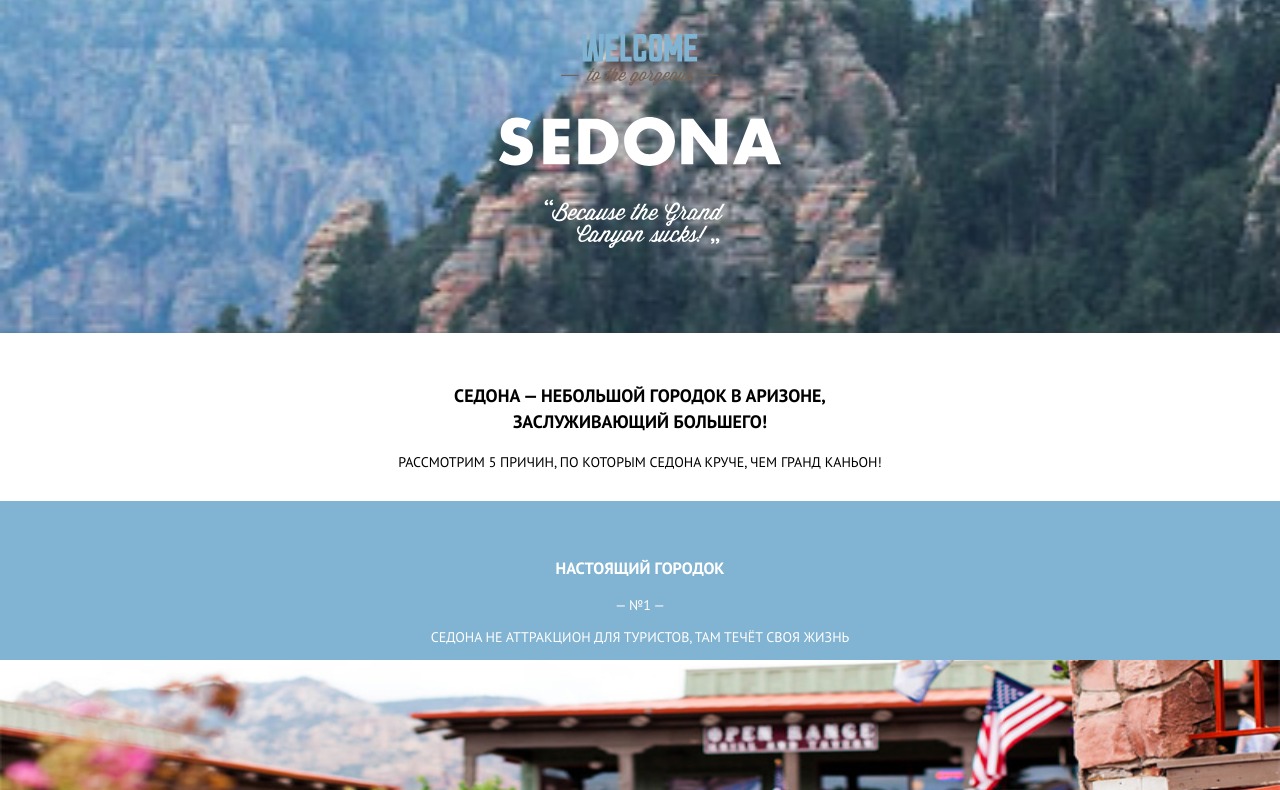
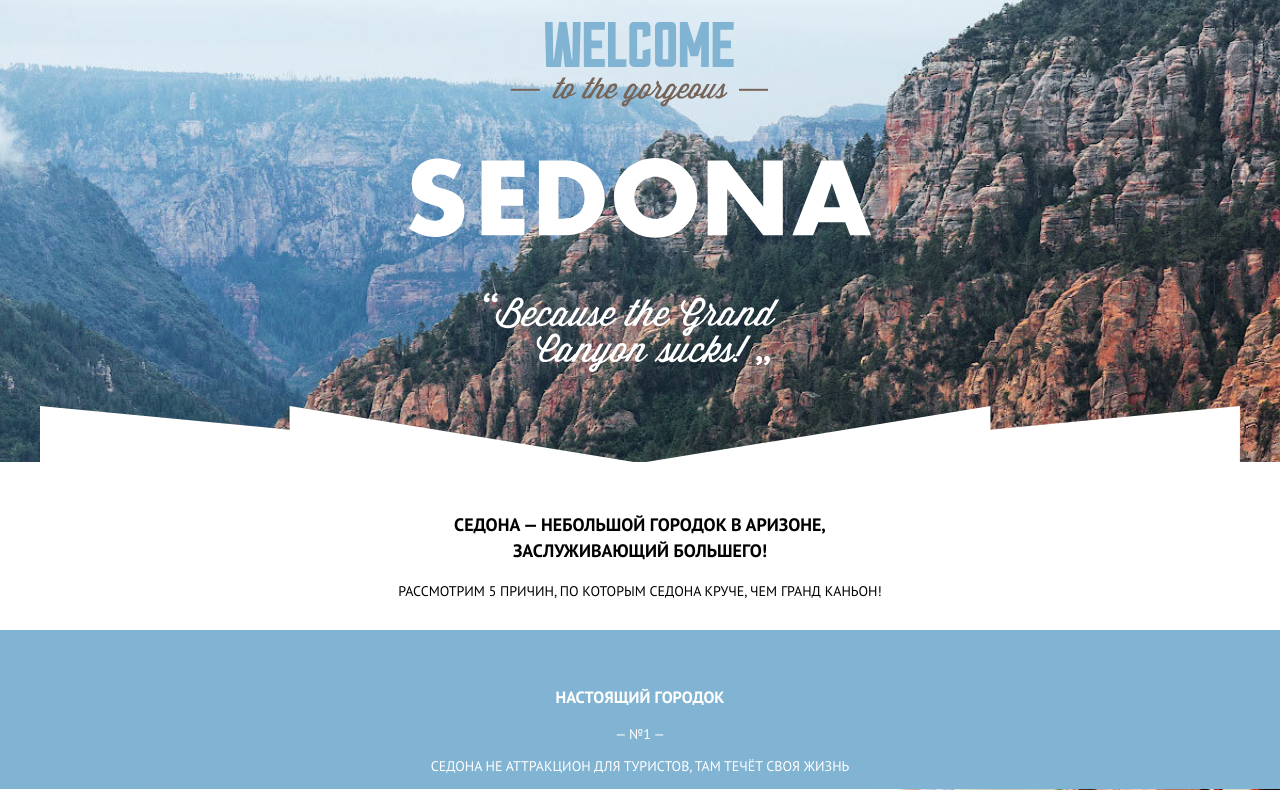
Before and after one commit to artsamoilov/235940-sedona-26, a website: page source/index.html in a window 1280 px wide. Shown: the part 112-902 px from the top of the page. Drawn offline with nearby package versions, Linux system fonts and the light colour scheme; files that its build step writes are made by us from their sources.

Commit message:
add main hero styling

```diff
--- a/source/sass/blocks/hero.scss
+++ b/source/sass/blocks/hero.scss
@@ -1,13 +1,41 @@
+@import "../global/variables";
+
 .hero {
+  z-index: -1;
+  position: relative;
   background-color: #7c97a3;
   background-repeat: no-repeat;
   background-size: cover;
   background-position: center;
   background-image: url("/img/back-mobile.jpg");
-  padding: 90px 0 85px;
+  padding: 90px 20px 85px;
+
+  &::after {
+    position: absolute;
+    bottom: -1px;
+    left: 0;
+    right: 0;
+    min-width: 100vw;
+    height: 57px;
+    content: "";
+    background-repeat: no-repeat;
+    background-position: center;
+    background-image: url("/img/intro-triangle.svg");
+  }
+
+  @media (min-width: $tablet) {
+    background-image: url("/img/back-desktop.jpg");
+    padding: 78px 20px 90px;
+  }
 }
 
 .hero__image {
   display: block;
+  height: 214px;
+  width: auto;
   margin: 0 auto;
+
+  @media (min-width: $tablet) {
+    height: 350px;
+  }
 }
```
